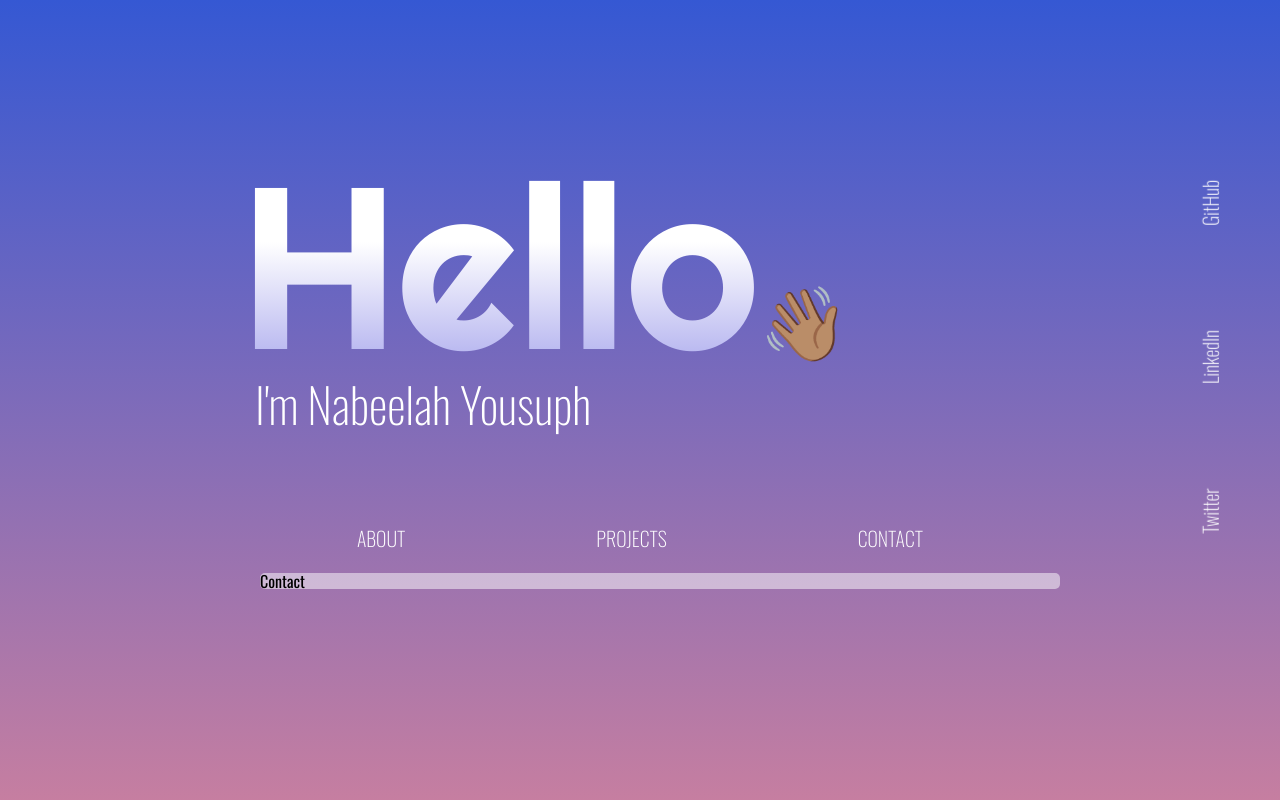
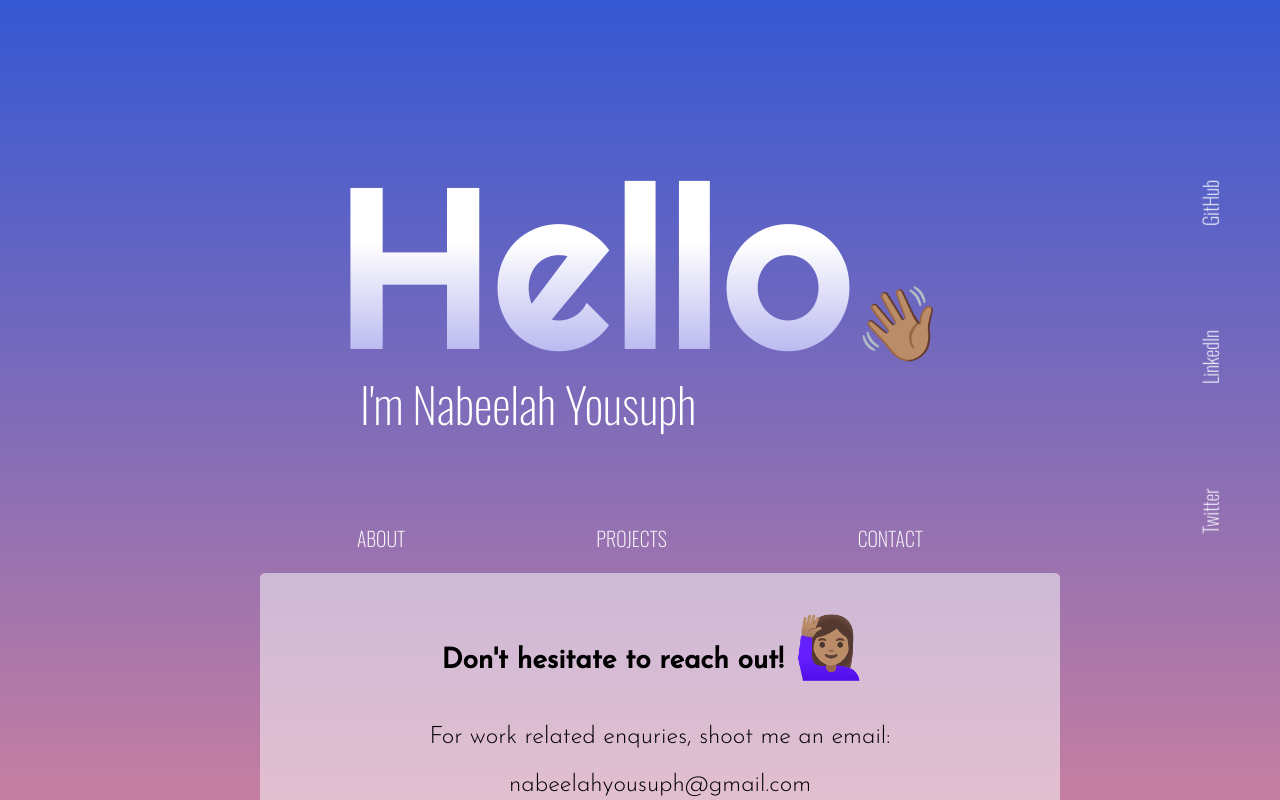
Before and after one commit to NabeelahY/Portfolio, a React (Create React App) app in the folder portfolio/: page /contact in a window 1280 px wide. Shown: the top 800 px of the page. Built offline with nearby package versions, Linux system fonts and the light colour scheme.

Commit message:
Add contact details

```diff
--- a/portfolio/src/components/Contact.js
+++ b/portfolio/src/components/Contact.js
@@ -1,11 +1,19 @@
-import React from 'react'
+import React from 'react';
+import { ContactWrapper, Title } from './styles/ContactStyles';
 
 const Contact = () => {
-    return (
-        <div>
-            Contact
-        </div>
-    )
-}
+  return (
+    <ContactWrapper>
+      <Title>
+        <h3>Don't hesitate to reach out!</h3>
+        <span role='img' aria-label='wave'>
+          🙋🏽‍♀️
+        </span>
+      </Title>
+      <div>For work related enquries, shoot me an email:</div>
+      <p>nabeelahyousuph@gmail.com</p>
+    </ContactWrapper>
+  );
+};
 
-export default Contact
+export default Contact;
--- a/portfolio/src/components/styles/CardStyle.js
+++ b/portfolio/src/components/styles/CardStyle.js
@@ -36,7 +36,7 @@ export const CardWrapper = styled.div`
     width: 350px;
     height: 200px;
     position: absolute;
-    background: rgba(255, 255, 255, 0.8);
+    background: rgba(255, 255, 255, 0.9);
     left: -100%;
     top: -100%;
     transition: all 200ms linear;
--- /dev/null
+++ b/portfolio/src/components/styles/ContactStyles.js
@@ -0,0 +1,26 @@
+import styled from 'styled-components';
+
+export const ContactWrapper = styled.div`
+  @import url('https://fonts.googleapis.com/css?family=Josefin+Sans:300,400&display=swap');
+  text-align: center;
+  font-size: 24px;
+  font-family: 'Josefin Sans', sans-serif;
+  font-weight: 350;
+  padding: 20px;
+  line-height: 2;
+  h3 {
+    font-size: 28px;
+    font-weight: bold;
+  }
+`;
+
+export const Title = styled.div`
+  display: flex;
+  justify-content: center;
+  align-items: baseline;
+
+  span {
+    margin: 0 10px;
+    font-size: 60px;
+  }
+`;
--- a/portfolio/src/components/styles/HeroStyles.js
+++ b/portfolio/src/components/styles/HeroStyles.js
@@ -2,7 +2,7 @@ import styled from 'styled-components';
 
 export const HeroStyle = styled.div`
   display: flex;
-  justify-content: flex-start;
+  justify-content: center;
   align-items: baseline;
   margin-top: 150px;
   h1 {
@@ -19,10 +19,11 @@ export const HeroStyle = styled.div`
 `;
 
 export const TagLine = styled.div`
+  width: 340px;
   text-align: left;
   color: #ffffff;
   font-weight: 200;
   font-size: 48px;
-  margin: 0 auto;
+  margin-left: 105px;
   padding: 0 15px;
 `;
--- a/portfolio/src/components/styles/Infostyles.js
+++ b/portfolio/src/components/styles/Infostyles.js
@@ -35,15 +35,15 @@ export const InfoWrapper = styled.section`
 
 export const AboutStyle = styled.div`
   display: flex;
-  h3 {
-    font-size: 18px;
-    font-weight: bold;
-  }
+  // h3 {
+  //   font-size: 18px;
+  //   font-weight: bold;
+  // }
   width: 100%;
   text-align: left;
   font-family: 'Josefin Sans', sans-serif;
   font-weight: 300;
-  font-size: 16px;
+  font-size: 24px;
   line-height: 2;
 `;
 
```
